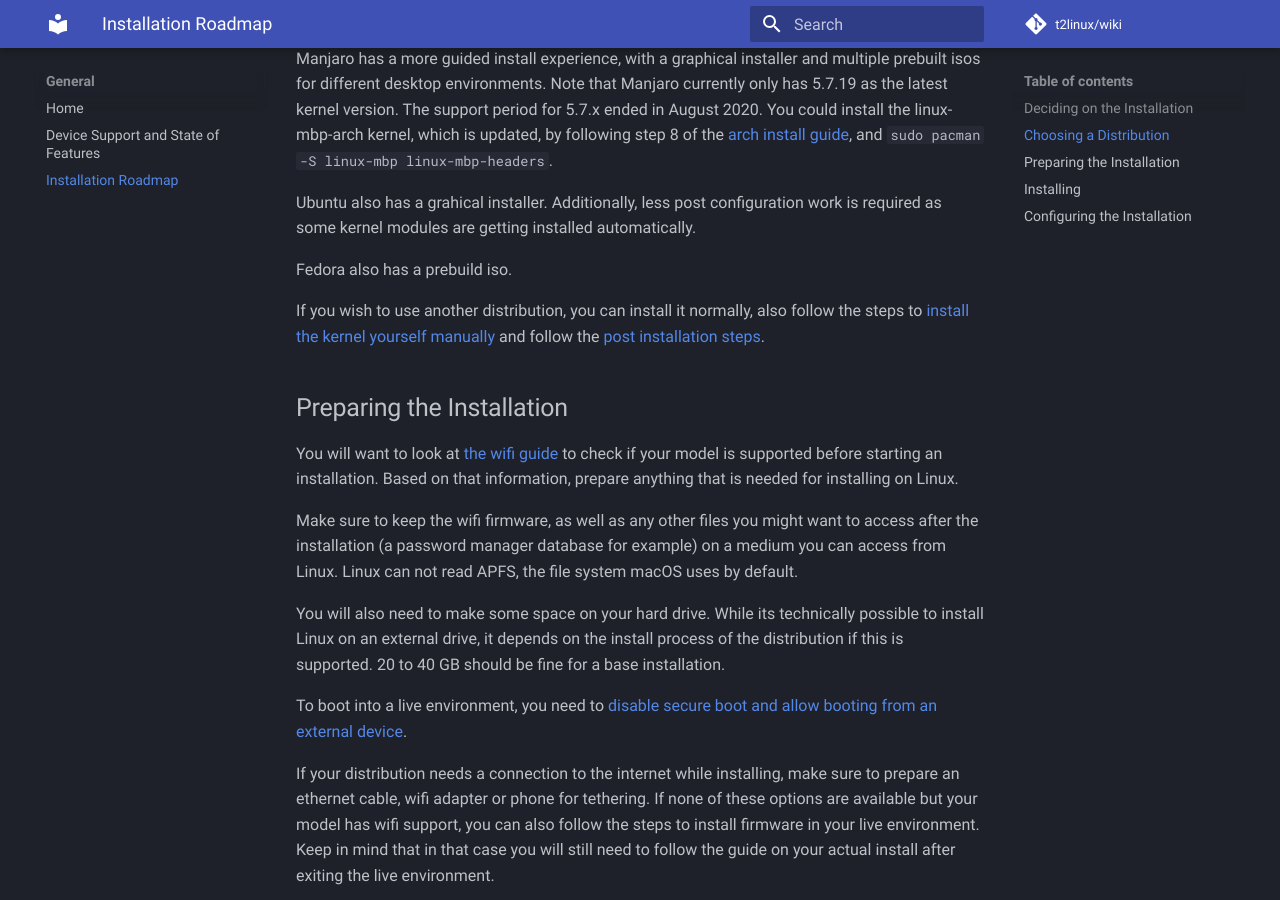
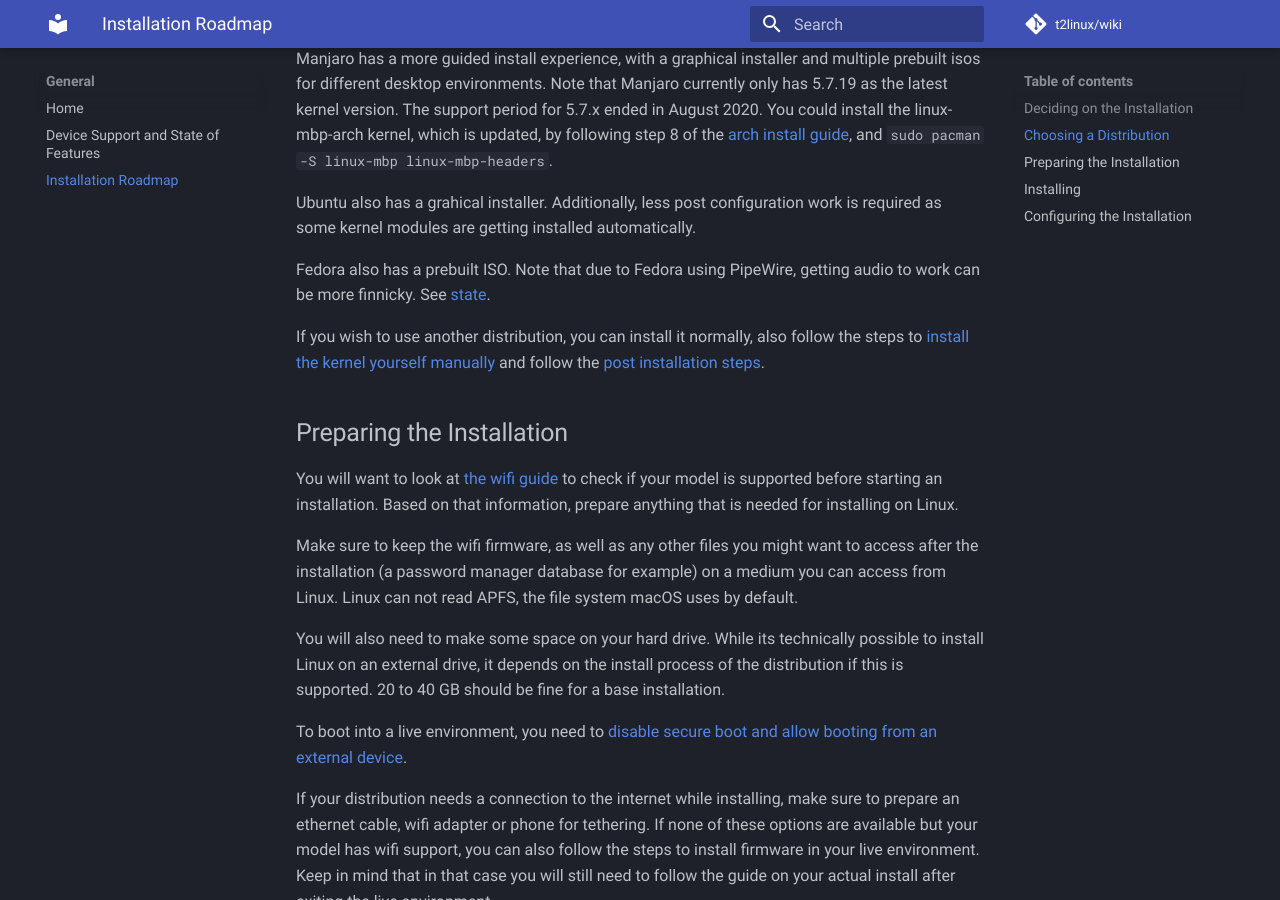
Before and after one commit to t2linux/wiki, an MkDocs documentation site: the page built from docs/roadmap.md, in a window 1280 px wide and 900 px high, scrolled down 967 px. Built offline with MkDocs 1.6.1 and Material for MkDocs 9.7.7, drawn with Linux system fonts in a browser that asks for light colours; comment, search, counter and statistics services are not loaded.

Commit message:
added note about audio compat

```diff
--- a/docs/roadmap.md
+++ b/docs/roadmap.md
@@ -33,7 +33,7 @@ You could install the linux-mbp-arch kernel, which is updated, by following step
 Ubuntu also has a grahical installer. Additionally, less post configuration work is required as some kernel modules are getting
 installed automatically.
 
-Fedora also has a prebuild iso.
+Fedora also has a prebuilt ISO. Note that due to Fedora using PipeWire, getting audio to work can be more finnicky. See [state](https://wiki.t2linux.org/state/).
 
 If you wish to use another distribution, you can install it normally, also follow the steps to [install the kernel yourself manually](https://wiki.t2linux.org/guides/kernel/) and follow the [post installation steps](https://wiki.t2linux.org/roadmap/#configuring-the-installation).
 
@@ -64,12 +64,12 @@ This wiki provides a set of such guides for different distributions, which can b
 
 After successfully booting into your new installation, you will need to configure a few things.
 
-- Install/upgrade drivers for the internal keyboard, trackpad and touchbar: [here](https://wiki.t2linux.org/guides/dkms/)
-- Getting wifi to work: [here](https://wiki.t2linux.org/guides/wifi)
-- Install drivers for the fan (if not working automatically or want to force a certain speed): [here](https://wiki.t2linux.org/guides/fan/)
-- Configure audio: [here](https://wiki.t2linux.org/guides/audio-config/)
-- Configure startup manager (optional): [here](https://wiki.t2linux.org/guides/startup-manager/)
-- Install rEFInd (optional): [here](https://wiki.t2linux.org/guides/refind/)
+-   Install/upgrade drivers for the internal keyboard, trackpad and touchbar: [here](https://wiki.t2linux.org/guides/dkms/)
+-   Getting wifi to work: [here](https://wiki.t2linux.org/guides/wifi)
+-   Install drivers for the fan (if not working automatically or want to force a certain speed): [here](https://wiki.t2linux.org/guides/fan/)
+-   Configure audio: [here](https://wiki.t2linux.org/guides/audio-config/)
+-   Configure startup manager (optional): [here](https://wiki.t2linux.org/guides/startup-manager/)
+-   Install rEFInd (optional): [here](https://wiki.t2linux.org/guides/refind/)
 
 You might also want to look into [getting the interal GPU to work](https://wiki.t2linux.org/guides/hybrid-graphics/) if your Mac has two
 graphics cards. However if you don't need it specifically, its probably best to stick with the dedicated gpu. If your Mac only has
```
Also changed, not shown: docs/distributions/fedora/installation.md (+2 -0 lines).
